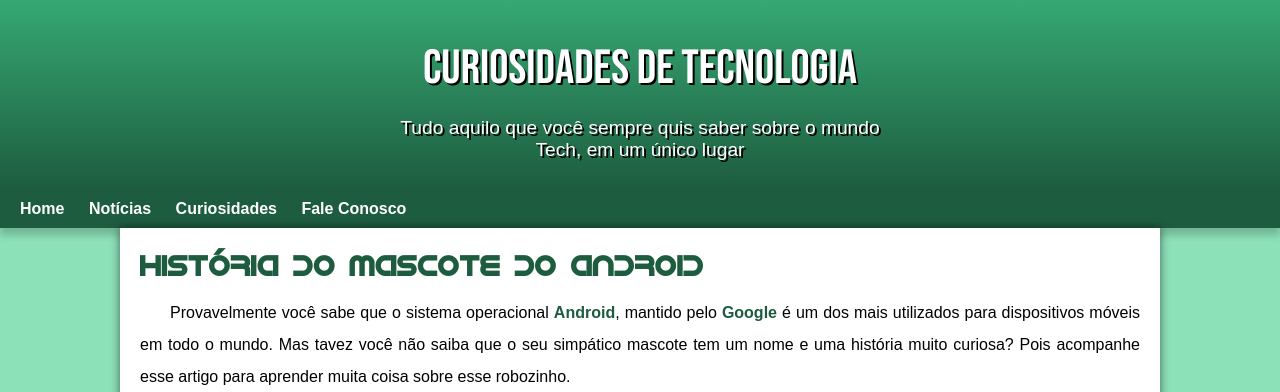
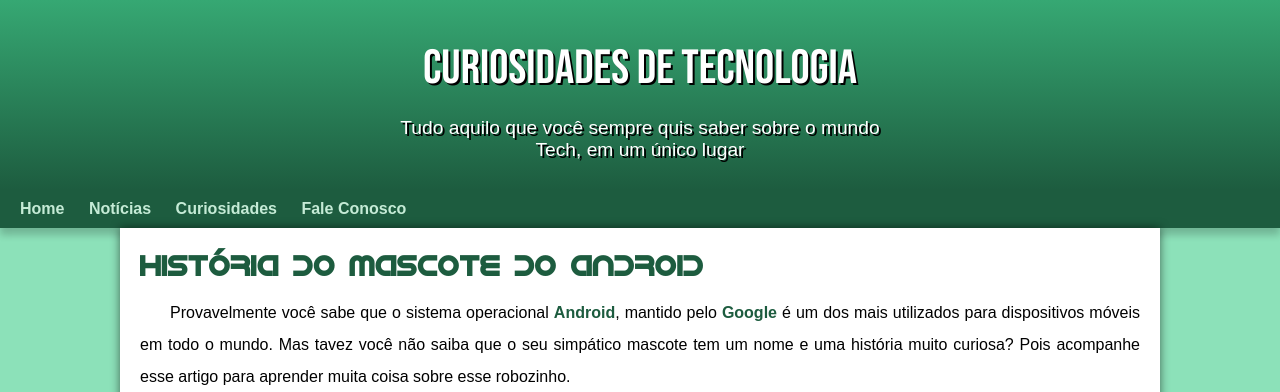
Before and after one commit to EnergyNeumann/projects, a PHP site: page /android.html in a window 1280 px wide. Shown: the top 392 px of the page. Run offline with PHP 8.4, Linux system fonts and the light colour scheme.

Commit message:
cabeçalho feito

```diff
--- a/html-css/estudandoalgumascoisas/desafio_projeto/css/style.css
+++ b/html-css/estudandoalgumascoisas/desafio_projeto/css/style.css
@@ -63,6 +63,7 @@ header > p{
     font-size: 1.2em;
     color: white;
     max-width: 500px;
+    margin-bottom: 20px;
     padding-right: 10px;
     padding-left: 10px;
     margin: auto;
@@ -77,7 +78,7 @@ nav{
 }
 
 nav > a{
-    color: white;
+    color: var(--cor1);
     padding: 10px;
     border-radius: 5px;
     text-decoration: none;
```
